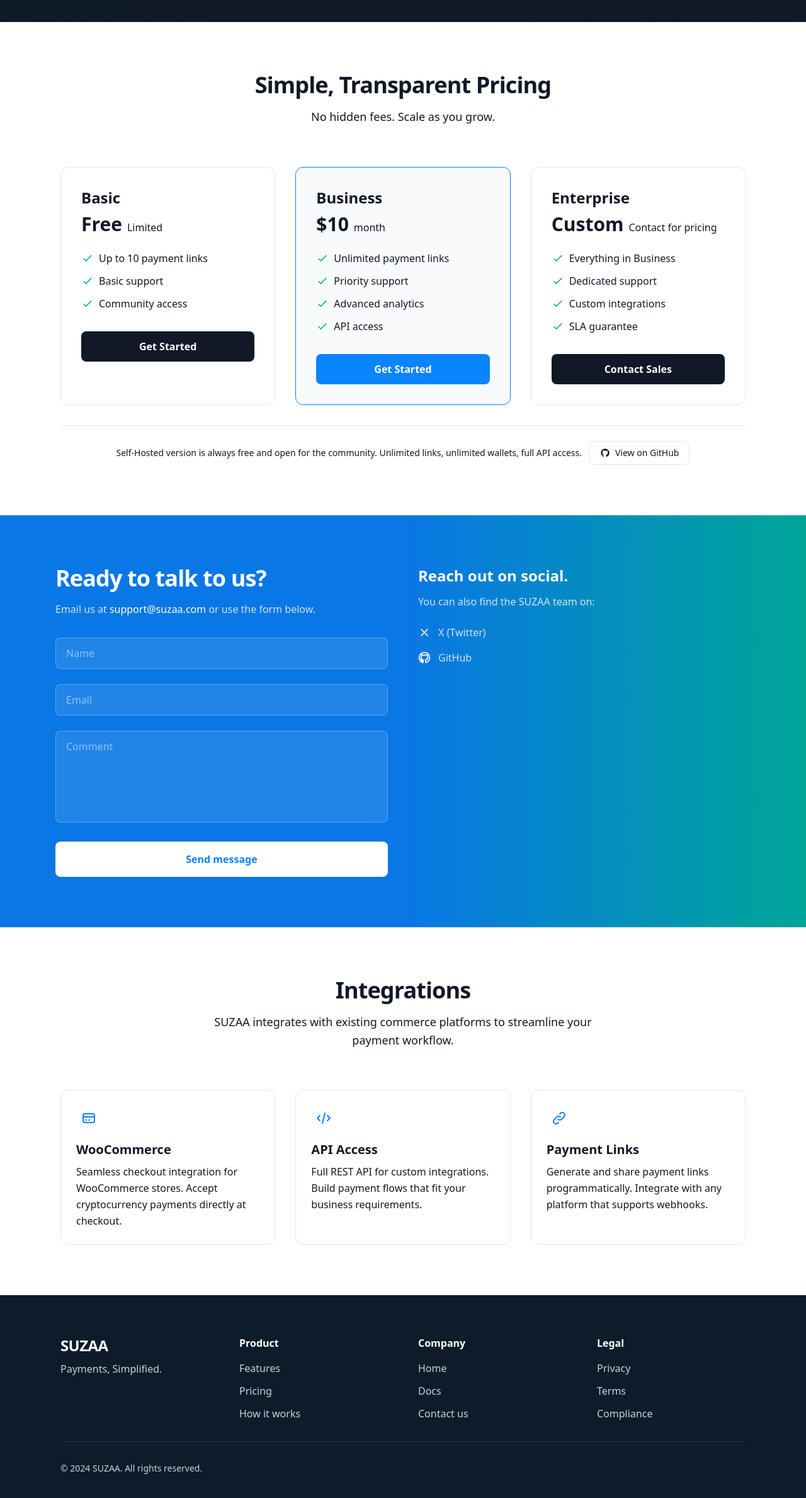
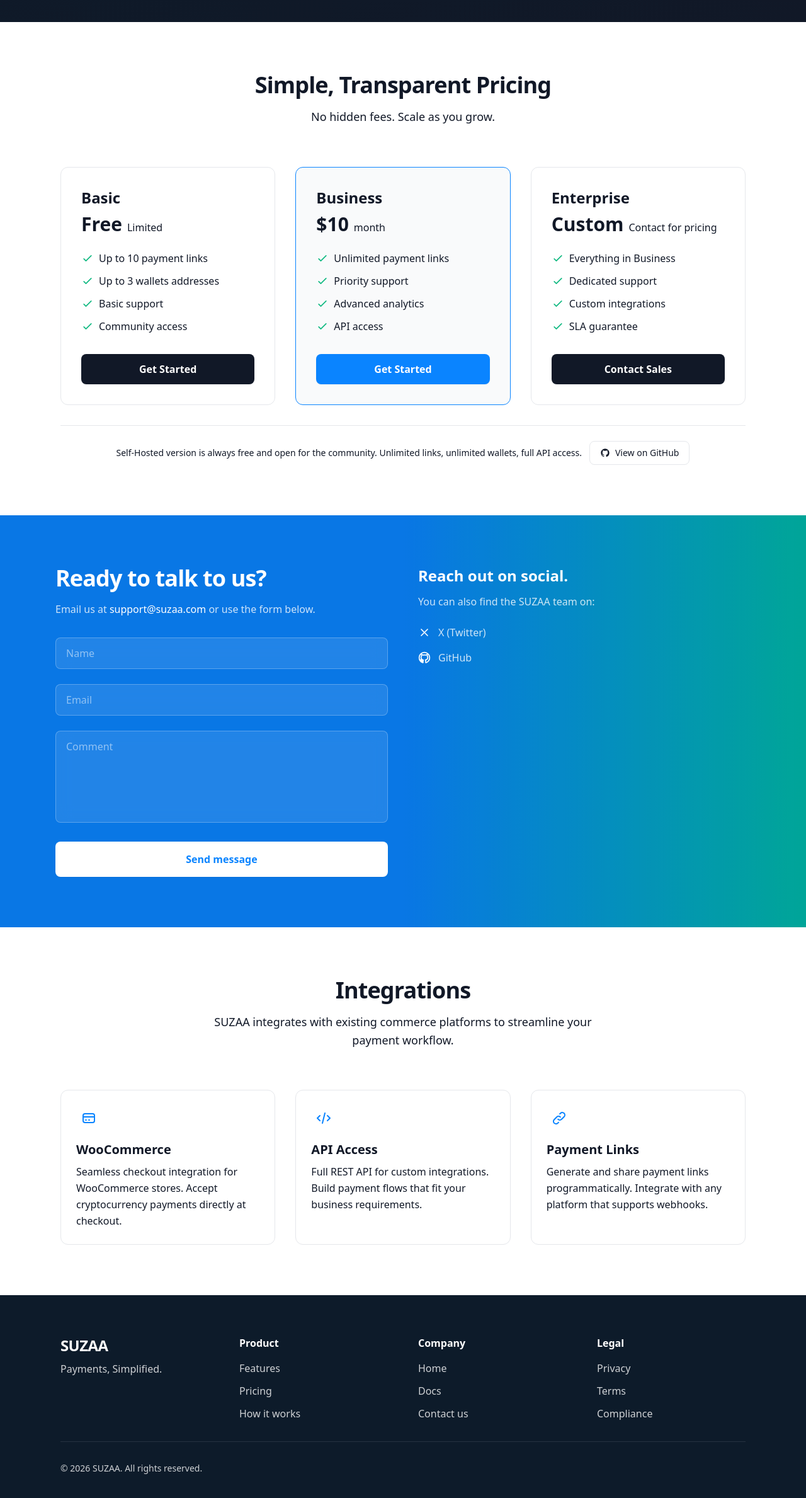
Before and after one commit to suzaadev/website, a Next.js app: page / in a window 1280 px wide. Shown: the part 2009-4387 px from the top of the page at 63% size. Built offline with nearby package versions, Linux system fonts and the light colour scheme.

Commit message:
Fix updates

```diff
--- a/components/Footer.tsx
+++ b/components/Footer.tsx
@@ -110,7 +110,7 @@
             <ul className="space-y-3">
               <li>
                 <a
-                  href="#"
+                  href="https://docs.suzaa.com/05-legal/02-privacy-and-data"
                   className="text-white/80 hover:text-white transition-colors"
                 >
                   Privacy
@@ -118,7 +118,7 @@
               </li>
               <li>
                 <a
-                  href="#"
+                  href="https://docs.suzaa.com/05-legal/01-terms-of-use"
                   className="text-white/80 hover:text-white transition-colors"
                 >
                   Terms
@@ -126,7 +126,7 @@
               </li>
               <li>
                 <a
-                  href="#"
+                  href="https://docs.suzaa.com/05-legal/03-policies-and-notices"
                   className="text-white/80 hover:text-white transition-colors"
                 >
                   Compliance
@@ -139,7 +139,7 @@
         {/* Divider */}
         <div className="border-t border-white/10 pt-8">
           <div className="text-white/80 text-sm">
-            © 2024 SUZAA. All rights reserved.
+            © 2026 SUZAA. All rights reserved.
           </div>
         </div>
       </div>
--- a/components/Pricing.tsx
+++ b/components/Pricing.tsx
@@ -14,6 +14,7 @@
       period: 'Limited',
       features: [
         'Up to 10 payment links',
+        'Up to 3 wallets addresses',
         'Basic support',
         'Community access',
       ],
```
